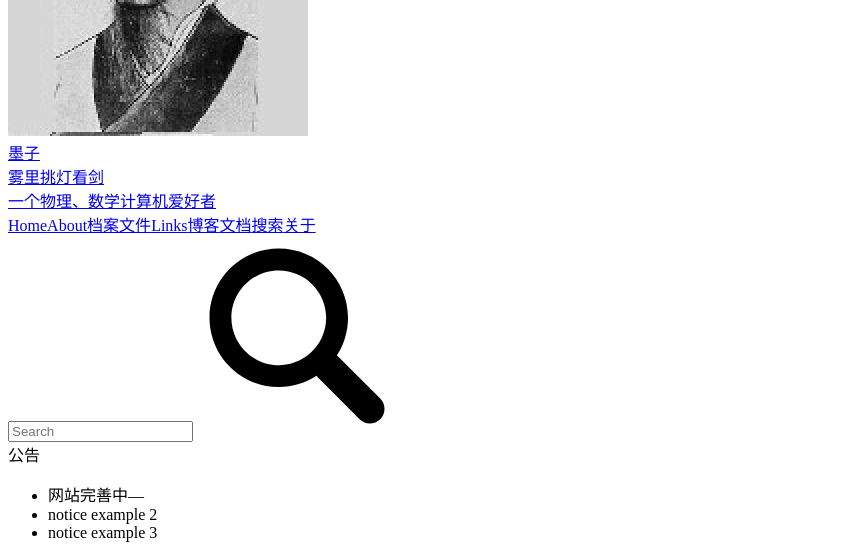
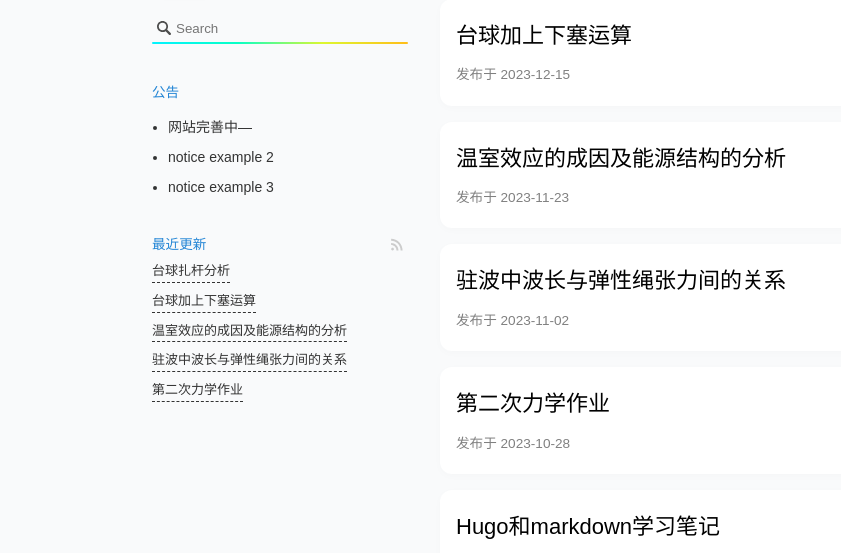
Before and after one commit to yhreim/yhreim.github.io, a plain HTML site: page index.html in a window 1280 px wide. Shown: the part 172-725 px from the top of the page, without its empty margins (0-841 px from the left). Drawn offline with nearby package versions, Linux system fonts and the light colour scheme; some packages are replaced by stand-ins of ours; a web font is replaced by a local one.

Commit message:
Update index.html

```diff
--- a/index.html
+++ b/index.html
@@ -10,7 +10,7 @@
 
     <link rel="shortcut icon" type="image/x-icon" href="./logo.svg" />
     <link rel="alt" type="application/rss+xml" href=./index.xml title="墨子的博客" />
-    <link rel="stylesheet" href=./index.css>
+    <link rel="stylesheet" href=./_index.css>
 </head><body><div class="LBody" id="start">
         <aside class="LSide"><header class="header">
     <div class="logo-wrap">
```
